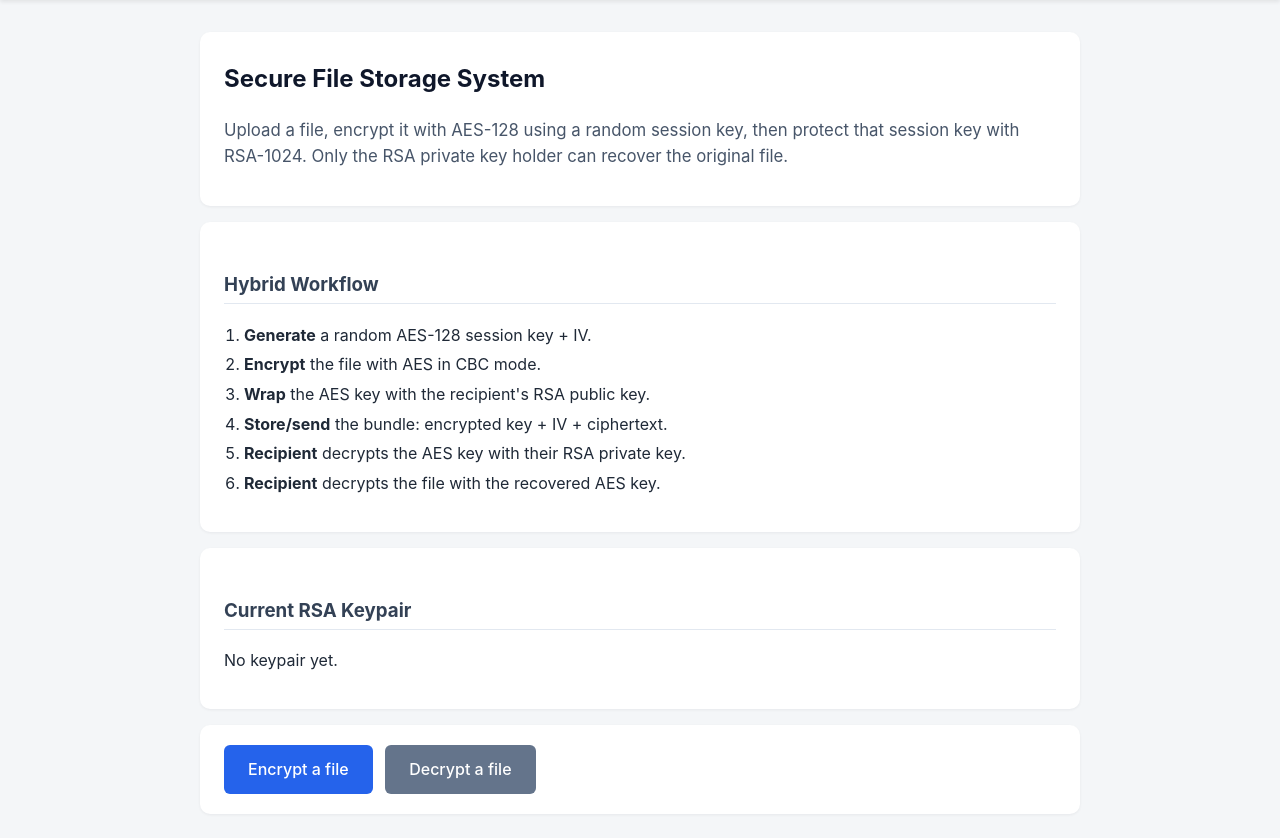
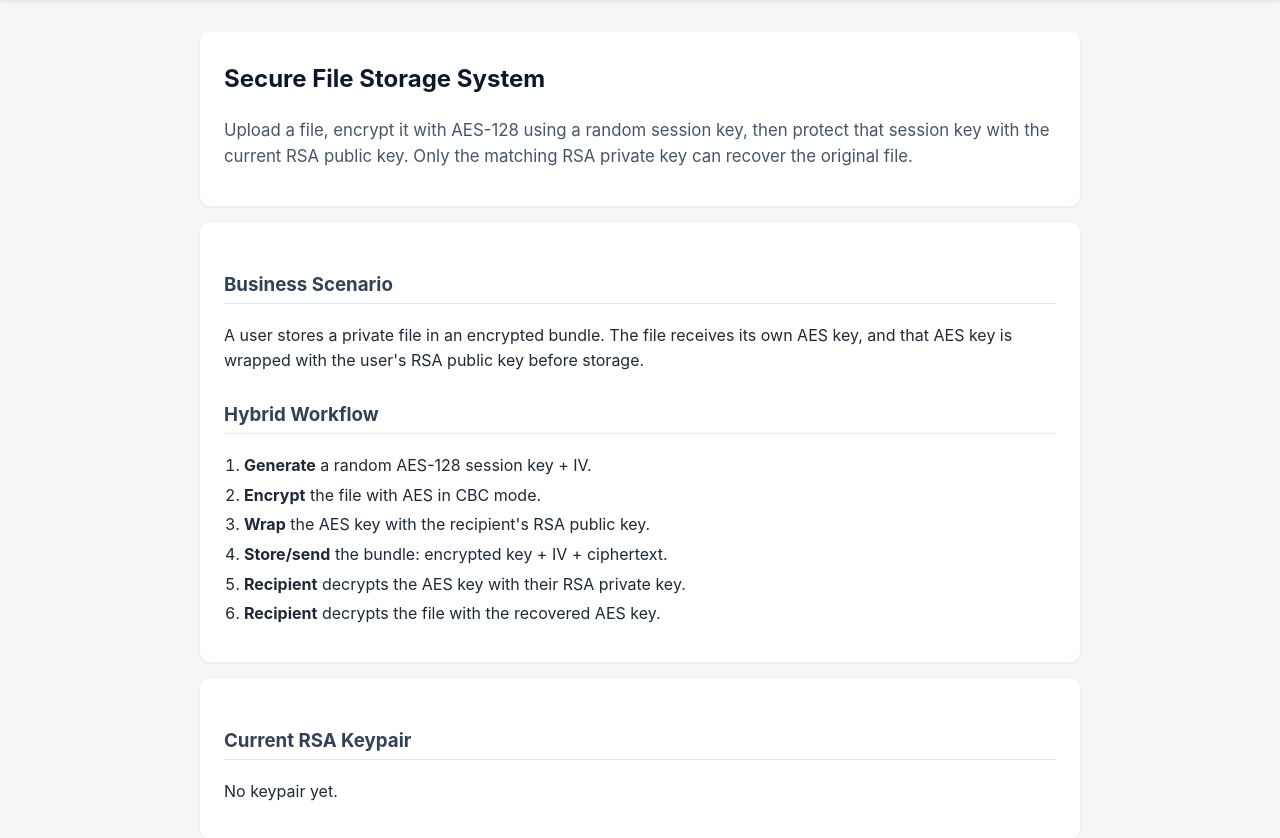
Before and after one commit to mosb23/Secure-File-Storage-System, a Flask app: template ui/templates/index.html in a window 1280 px wide. Shown: the part 118-956 px from the top of the page. Run offline with Flask 3, Linux system fonts and the light colour scheme; the template is opened without the code that fills it, so the values that code supplies are empty; parts of the project's set-up code (start-up, migrations or seed data) failed here and were passed over.

Commit message:
Add bundle validation, safe filenames, and tests
Validate Base64 decoding and improve bundle handling + UI and tests. encoding_utils.from_base64 now enforces strict Base64 validation; tests updated to assert invalid Base64 is rejected. ui.app was refactored to use secure_filename, generated filename helpers, output-path resolution (prevent path traversal), JSON envelope builders/parsers, and RSA-public-key metadata validation for uploaded bundles. New route-level tests (tests/test_ui_app.py) cover encrypt/decrypt flows, filename sanitization, malformed bundles, wrong-key rejection, and download path traversal. README updated/expanded and encrypt_result/index/keys templates augmented to display bundle metadata and explanatory text.

```diff
--- a/encoding/encoding_utils.py
+++ b/encoding/encoding_utils.py
@@ -71,4 +71,4 @@ def to_base64(data):
 
 def from_base64(b64_string):
     """Base64 string -> bytes."""
-    return base64.b64decode(b64_string)
+    return base64.b64decode(b64_string, validate=True)
--- a/ui/app.py
+++ b/ui/app.py
@@ -34,6 +34,7 @@ from flask import (
     flash,
     abort,
 )
+from werkzeug.utils import secure_filename
 
 from rsa.rsa_core import generate_keypair
 from hybrid.hybrid_crypto import hybrid_encrypt, hybrid_decrypt
@@ -55,6 +56,13 @@ for d in (UPLOAD_DIR, ENCRYPTED_DIR, DECRYPTED_DIR):
 app = Flask(__name__)
 app.secret_key = "educational-demo-not-for-production"
 app.config["MAX_CONTENT_LENGTH"] = 16 * 1024 * 1024  # 16 MB upload limit
+
+BUNDLE_VERSION = 1
+BUSINESS_MODEL = "Secure File Storage System"
+AES_ALGORITHM = "AES-128-CBC"
+AES_PADDING = "PKCS#7"
+RSA_KEY_WRAP = "RSA length-prefixed educational key wrap"
+TEXT_ENCODING = "JSON fields with Base64 binary values"
 
 
 # ---------------------------------------------------------------------------
@@ -127,7 +135,7 @@ def encrypt_page():
         return redirect(url_for("encrypt_page"))
 
     upload = request.files["file"]
-    original_name = upload.filename
+    original_name = _safe_original_name(upload.filename)
     plaintext = upload.read()
 
     kp = get_or_create_keypair()
@@ -138,15 +146,10 @@ def encrypt_page():
     # by default. The contents are still JSON (a readable, self-describing
     # envelope around the Base64-encoded ciphertext).
     job_id = uuid.uuid4().hex[:12]
-    encrypted_filename = f"{job_id}__{original_name}.enc.txt"
-    encrypted_path = os.path.join(ENCRYPTED_DIR, encrypted_filename)
+    encrypted_filename = _generated_name(job_id, original_name, ".enc.txt")
+    encrypted_path = _resolve_output_path(ENCRYPTED_DIR, encrypted_filename)
+    on_disk = _bundle_to_json(original_name, bundle, kp)
 
-    on_disk = {
-        "original_name": original_name,
-        "encrypted_key_b64": to_base64(bundle["encrypted_key"]),
-        "iv_b64": to_base64(bundle["iv"]),
-        "ciphertext_b64": to_base64(bundle["ciphertext"]),
-    }
     with open(encrypted_path, "w", encoding="utf-8") as f:
         json.dump(on_disk, f, indent=2)
 
@@ -160,6 +163,12 @@ def encrypt_page():
         encrypted_key_b64=to_base64(bundle["encrypted_key"]),
         ciphertext_preview_b64=to_base64(bundle["ciphertext"])[:512],
         download_name=encrypted_filename,
+        bundle_version=BUNDLE_VERSION,
+        aes_algorithm=AES_ALGORITHM,
+        aes_padding=AES_PADDING,
+        rsa_key_wrap=RSA_KEY_WRAP,
+        text_encoding=TEXT_ENCODING,
+        rsa_bits=kp["bits"],
     )
 
 
@@ -169,32 +178,29 @@ def decrypt_page():
         return render_template("decrypt.html")
 
     if "file" not in request.files or request.files["file"].filename == "":
-        flash("Please choose an encrypted .enc.json file to decrypt.", "error")
+        flash("Please choose an encrypted .enc.txt file to decrypt.", "error")
         return redirect(url_for("decrypt_page"))
 
     upload = request.files["file"]
     try:
-        on_disk = json.loads(upload.read().decode("utf-8"))
-        bundle = {
-            "encrypted_key": from_base64(on_disk["encrypted_key_b64"]),
-            "iv": from_base64(on_disk["iv_b64"]),
-            "ciphertext": from_base64(on_disk["ciphertext_b64"]),
-        }
-        original_name = on_disk.get("original_name", "decrypted.bin")
+        on_disk = _read_bundle_json(upload)
+        bundle = _bundle_from_json(on_disk)
+        original_name = _safe_original_name(on_disk.get("original_name", "decrypted.bin"))
     except Exception as exc:
         flash(f"Invalid encrypted bundle: {exc}", "error")
         return redirect(url_for("decrypt_page"))
 
     kp = get_or_create_keypair()
     try:
+        _validate_bundle_key(on_disk, kp)
         plaintext = hybrid_decrypt(bundle, kp["private"])
     except Exception as exc:
         flash(f"Decryption failed: {exc}", "error")
         return redirect(url_for("decrypt_page"))
 
     job_id = uuid.uuid4().hex[:12]
-    decrypted_filename = f"{job_id}__{original_name}"
-    decrypted_path = os.path.join(DECRYPTED_DIR, decrypted_filename)
+    decrypted_filename = _generated_name(job_id, original_name)
+    decrypted_path = _resolve_output_path(DECRYPTED_DIR, decrypted_filename)
     with open(decrypted_path, "wb") as f:
         f.write(plaintext)
 
@@ -202,7 +208,7 @@ def decrypt_page():
     try:
         preview_text = plaintext.decode("utf-8")
         if len(preview_text) > 1000:
-            preview_text = preview_text[:1000] + " … (truncated)"
+            preview_text = preview_text[:1000] + " ... (truncated)"
     except UnicodeDecodeError:
         preview_text = None
 
@@ -223,7 +229,10 @@ def download(kind, name):
         folder = DECRYPTED_DIR
     else:
         abort(404)
-    full = os.path.join(folder, name)
+    try:
+        full = _resolve_output_path(folder, name)
+    except ValueError:
+        abort(404)
     if not os.path.isfile(full):
         abort(404)
     return send_file(full, as_attachment=True, download_name=_strip_job_id(name))
@@ -246,7 +255,87 @@ def _short_hex(value):
     h = hex(value)
     if len(h) <= 24:
         return h
-    return h[:14] + "…" + h[-8:]
+    return h[:14] + "..." + h[-8:]
+
+
+def _safe_original_name(name):
+    """Return a filesystem-safe display/storage name for an uploaded file."""
+    safe = secure_filename(str(name or "").strip())
+    return safe or "uploaded.bin"
+
+
+def _generated_name(job_id, original_name, suffix=""):
+    return f"{job_id}__{_safe_original_name(original_name)}{suffix}"
+
+
+def _resolve_output_path(folder, name):
+    """Resolve a generated filename and reject path traversal attempts."""
+    if os.path.basename(name) != name:
+        raise ValueError("Generated filename must not contain path separators.")
+
+    folder_abs = os.path.abspath(folder)
+    full = os.path.abspath(os.path.join(folder_abs, name))
+    if os.path.commonpath([folder_abs, full]) != folder_abs:
+        raise ValueError("Generated filename escapes the output directory.")
+    return full
+
+
+def _bundle_to_json(original_name, bundle, kp):
+    """Build the transferable JSON envelope around encrypted binary fields."""
+    return {
+        "version": BUNDLE_VERSION,
+        "business_model": BUSINESS_MODEL,
+        "algorithms": {
+            "file_encryption": AES_ALGORITHM,
+            "padding": AES_PADDING,
+            "key_wrap": RSA_KEY_WRAP,
+            "encoding": TEXT_ENCODING,
+        },
+        "rsa_public": {
+            "bits": kp["bits"],
+            "n_hex": hex(kp["public"]["n"]),
+            "e": kp["public"]["e"],
+        },
+        "original_name": original_name,
+        "encrypted_key_b64": to_base64(bundle["encrypted_key"]),
+        "iv_b64": to_base64(bundle["iv"]),
+        "ciphertext_b64": to_base64(bundle["ciphertext"]),
+    }
+
+
+def _read_bundle_json(upload):
+    raw = upload.read().decode("utf-8")
+    parsed = json.loads(raw)
+    if not isinstance(parsed, dict):
+        raise ValueError("Bundle must be a JSON object.")
+    return parsed
+
+
+def _bundle_from_json(on_disk):
+    required = ("encrypted_key_b64", "iv_b64", "ciphertext_b64")
+    missing = [field for field in required if field not in on_disk]
+    if missing:
+        raise ValueError("Missing bundle field(s): " + ", ".join(missing))
+
+    return {
+        "encrypted_key": from_base64(on_disk["encrypted_key_b64"]),
+        "iv": from_base64(on_disk["iv_b64"]),
+        "ciphertext": from_base64(on_disk["ciphertext_b64"]),
+    }
+
+
+def _validate_bundle_key(on_disk, kp):
+    """Reject bundles that advertise a different RSA public modulus."""
+    rsa_public = on_disk.get("rsa_public")
+    if not rsa_public:
+        return
+    if not isinstance(rsa_public, dict):
+        raise ValueError("Bundle RSA public metadata must be a JSON object.")
+
+    bundle_n = str(rsa_public.get("n_hex", "")).lower()
+    current_n = hex(kp["private"]["n"]).lower()
+    if bundle_n and bundle_n != current_n:
+        raise ValueError("Bundle was encrypted with a different RSA keypair.")
 
 
 def _strip_job_id(name):
--- a/ui/templates/index.html
+++ b/ui/templates/index.html
@@ -5,12 +5,19 @@
     <h2>Secure File Storage System</h2>
     <p class="lead">
         Upload a file, encrypt it with AES-128 using a random session key,
-        then protect that session key with RSA-1024. Only the RSA private
-        key holder can recover the original file.
+        then protect that session key with the current RSA public key. Only
+        the matching RSA private key can recover the original file.
     </p>
 </section>
 
 <section class="workflow">
+    <h3>Business Scenario</h3>
+    <p>
+        A user stores a private file in an encrypted bundle. The file receives
+        its own AES key, and that AES key is wrapped with the user's RSA public
+        key before storage.
+    </p>
+
     <h3>Hybrid Workflow</h3>
     <ol class="workflow-steps">
         <li><strong>Generate</strong> a random AES-128 session key + IV.</li>
--- a/ui/templates/keys.html
+++ b/ui/templates/keys.html
@@ -5,6 +5,10 @@
 <h2>RSA Keypair</h2>
 
 <p>Bits: <strong>{{ bits }}</strong> &middot; Generated at <code>{{ generated_at }}</code></p>
+<p class="note">
+    The encrypted bundle records this public modulus so the app can detect
+    when a file was encrypted for a different in-memory keypair.
+</p>
 
 <form method="post" action="{{ url_for('keys_generate') }}" class="key-form">
     <label for="bits">Generate new keypair with size:</label>
```
Also changed, not shown: tests/test_encoding.py (+4 -0 lines), tests/test_ui_app.py (added, +174 -0 lines), ui/templates/encrypt_result.html (+8 -0 lines), README.md.
